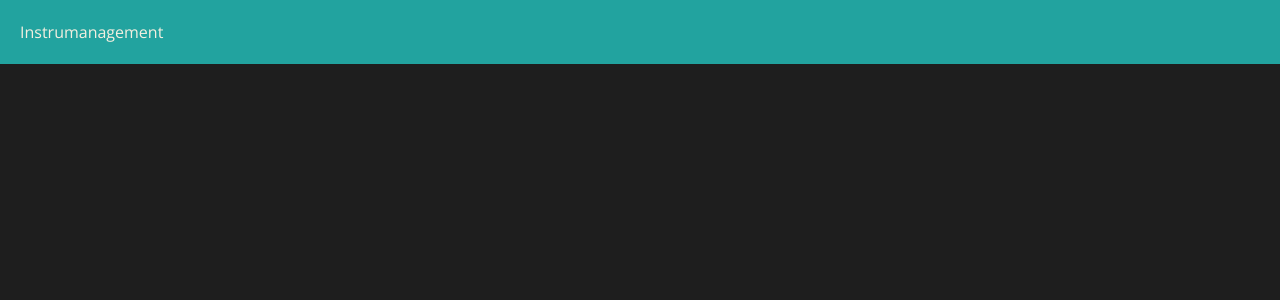
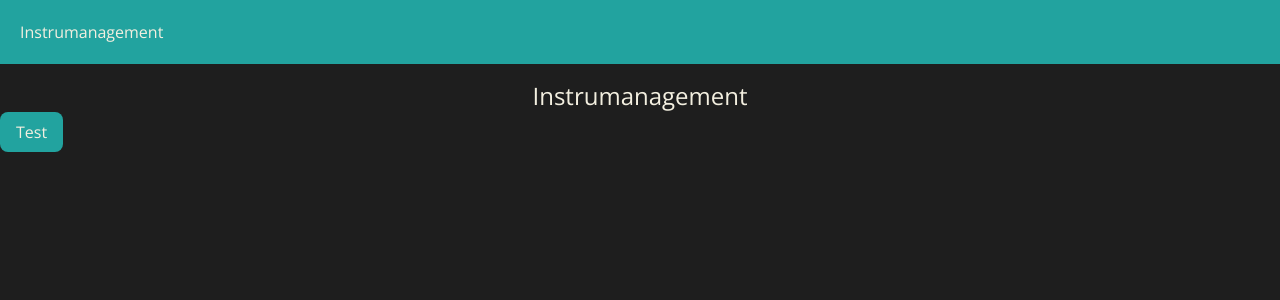
Before and after one commit to nicoleloughnane/CST323CLC, a Vue app in the folder client/cst323clc/: page / in a window 1280 px wide. Shown: the top 300 px of the page. Built offline with nearby package versions, Linux system fonts and the light colour scheme.

Commit message:
tailwind

```diff
--- a/client/cst323clc/src/App.vue
+++ b/client/cst323clc/src/App.vue
@@ -1,19 +1,27 @@
 <template>
   <main-nav/>
-  <h3 class="mt-8 text-2xl text-center">Instrumanagement</h3>
+  <br/>
+  <br/>
+  <h3 class="mt-8 text-2xl text-center text-brand-cream-1">Instrumanagement</h3>
+  <button-component text="Test" type="primary"/>
 </template>
 
 <script>
 import MainNav from '../src/components/MainNav.vue';
+import ButtonComponent from './components/ButtonComponent.vue';
 
 export default {
   name: 'App',
   components: {
     MainNav,
+    ButtonComponent,
   }
 }
 </script>
 
 <style>
+    body {
+        background-color: #1E1E1E;
+    }
 
 </style>
--- /dev/null
+++ b/client/cst323clc/src/components/ButtonComponent.vue
@@ -0,0 +1,52 @@
+<template>
+<button :class="buttonClass">
+    {{ text }}
+</button>
+</template>
+
+<script>
+export default {
+    name: "ButtonComponent",
+    props:  {
+        text: {
+            type: String,
+            required: true
+        },
+        buttonType: {
+            type: String,
+            required: false,
+            default: "primary"
+        }
+    },
+    computed: {
+        buttonClass() {
+            return{
+                /*teal is primary button type, cream is secondary used for when button is not being hovered over, or to go back a page
+                other button types are for creation and deletion
+                utilizes the "type" prop that is passed in from the parent component  */
+                /* ex: prop is primary which means { primary: true} */
+                [this.buttonType]: true
+            }
+        }
+    }
+}
+</script>
+
+<style scoped>
+/*below are all styles for the buttons utilizing tailwind and brand colors outlined in tailwind.config.js */
+    button {
+        @apply rounded-lg px-4 py-2 font-medium;
+    }
+    .primary {
+        @apply text-brand-cream-1 bg-brand-teal-1 hover:shadow-teal;
+    }
+    .secondary {
+        @apply bg-brand-cream-1 text-brand-darkgray-1 hover:bg-brand-teal-1 hover:text-brand-cream-1;
+    }
+    .delete {
+        @apply bg-brand-red-1 text-brand-cream-1 hover:shadow-cream;
+    }
+    .create {
+        @apply bg-brand-green-1 text-brand-cream-1 hover:shadow-cream;
+    }
+</style>
--- a/client/cst323clc/src/components/MainNav.vue
+++ b/client/cst323clc/src/components/MainNav.vue
@@ -14,8 +14,3 @@ export default {
     name: "MainNav",
 }
 </script>
-<style>
-    body {
-        background-color: #1E1E1E;
-    }
-</style>
--- a/client/cst323clc/tailwind.config.js
+++ b/client/cst323clc/tailwind.config.js
@@ -14,7 +14,15 @@ module.exports = {
         "brand-darkgray-1": "#1E1E1E",
         "brand-teal-1": "#22A39F",
         "brand-cream-1": "#F3EFE0",
-        "brand-black-1": "#222222"
+        "brand-black-1": "#222222",
+        "brand-green-1": "#30BA91",
+        "brand-red-1": "#BA3049",
+      },
+      boxShadow : {
+        //for hover effects for buttons
+        darkgray: "0 0 3px 3px #1E1E1E",
+        cream: "0 0 3px 3px #F3EFE0",
+        teal:  "0 0 3px 3px #22A39F",
       }
     },
   },
```
